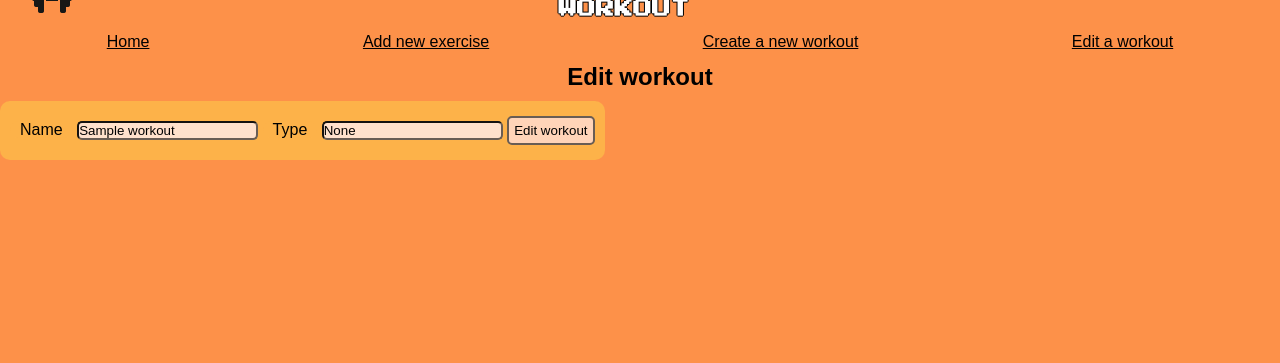
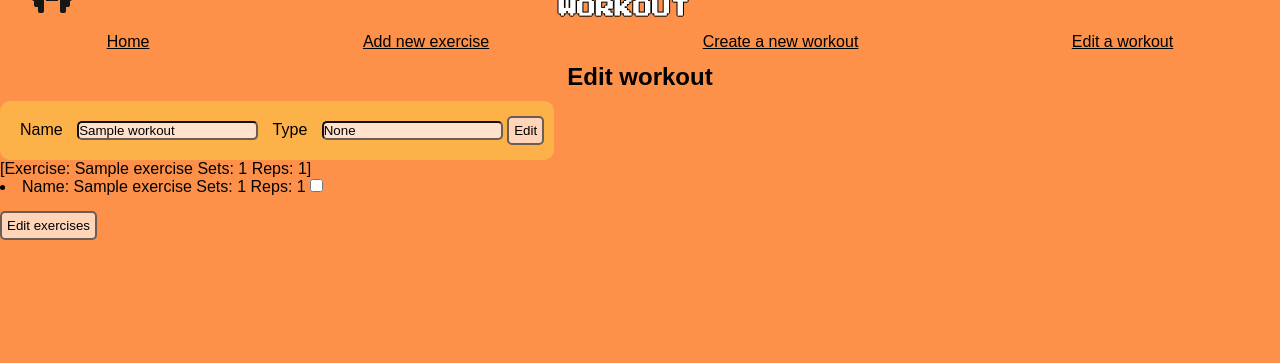
Before and after one commit to frasey/workout, a Flask app: page /workout/1/edit in a window 1280 px wide. Shown: the part 16-379 px from the top of the page. Run offline with Flask 3, Linux system fonts and the light colour scheme; tables that the repository leaves empty hold one stand-in row (values such as "Sample post"); some libraries are stand-ins or nearby versions.

Commit message:
added user and reward controllers and blueprints, started to work on workout completed input/route

```diff
--- a/app.py
+++ b/app.py
@@ -12,7 +12,11 @@ migrate = Migrate(app, db)
 from controllers.exercise_controller import exercise_blueprint
 from controllers.workout_controller import workout_blueprint
 from controllers.workout_exercise_controller import workout_exercise_blueprint
+from controllers.user_controller import user_blueprint
+from controllers.rewards import rewards_blueprint
 
 app.register_blueprint(exercise_blueprint)
 app.register_blueprint(workout_blueprint)
 app.register_blueprint(workout_exercise_blueprint)
+app.register_blueprint(user_blueprint)
+app.register_blueprint(rewards_blueprint)
--- /dev/null
+++ b/controllers/rewards.py
@@ -0,0 +1,5 @@
+from flask import Blueprint
+from app import db
+from models.rewards import Reward
+
+rewards_blueprint = Blueprint("/rewards", __name__)
--- /dev/null
+++ b/controllers/user_controller.py
@@ -0,0 +1,5 @@
+from flask import Blueprint
+from app import db
+from models.user import User
+
+user_blueprint = Blueprint("/user", __name__)
--- a/controllers/workout_controller.py
+++ b/controllers/workout_controller.py
@@ -3,6 +3,7 @@ from app import db
 from models.workout import Workout
 from models.exercise import Exercise
 from models.workout_exercise import Workout_exercise
+from models.user import User
 
 workout_blueprint = Blueprint("/workout", __name__)
 
@@ -10,7 +11,13 @@ workout_blueprint = Blueprint("/workout", __name__)
 @workout_blueprint.route("/workout")
 def all_workouts():
     workouts = Workout.query.all()
-    return render_template("index.jinja", workouts=workouts)
+    args = request.args
+    workout_id = args.get("workout")
+    if workout_id:
+        exercises = Workout_exercise.filter_by(workout_id)
+        return render_template("index.jinja", workouts=workouts, exercises=exercises)
+    else:
+        return render_template("index.jinja", workouts=workouts)
 
 @workout_blueprint.route("/workout", methods=["POST"])
 def show_homepage_workout():
@@ -77,10 +84,25 @@ def show_all_workouts():
 @workout_blueprint.route("/workout/<id>/edit")
 def edit_workout(id):
     workout = Workout.query.get(id)
-    return render_template('workouts/edit.jinja', workout=workout)
+    exercises = Exercise.query.all()
+    return render_template('workouts/edit.jinja', workout=workout, exercises=exercises)
 
-# update workout
+# update workout including exercises
+@workout_blueprint.route("/workout/<int:id>/edit", methods=["POST"])
+def update_workout_in_db(id):
 
+    is_key_present= "selected" in request.form
+    if is_key_present:
+        exercise_ids = request.form.getlist("selected")
+
+    for value in exercise_ids:
+        exercise_id=int(value)
+        Workout_exercise(exercise_id=exercise_id, workout_id=id)
+
+        db.session.commit()
+
+    workout_id = id
+    return redirect(f"/workout/{workout_id}")
 
 # delete workout
 @workout_blueprint.route("/workout/<id>/delete", methods=['POST'])
@@ -89,3 +111,17 @@ def delete_workout(id):
     db.session.delete(workout)
     db.session.commit()
     return redirect("/workout/all-workouts")
+
+# workout completed
+@workout_blueprint.route("/workout/<id>/workout-completed", methods=['POST'])
+def workout_completed(id):
+    workout = Workout.query.get(id)
+    workout.completed = True
+
+    if workout_completed:
+        user = User.query.all()
+        print("user info:", user)
+        points = user.points + 1
+        db.session.add(points)
+        db.session.commit()
+    return redirect("/workout")
--- a/models/exercise.py
+++ b/models/exercise.py
@@ -10,4 +10,4 @@ class Exercise(db.Model):
     # using secondary in Workout so don't need to declare relationship twice
 
     def __repr__(self):
-        return f"Exercise: {self.id}: {self.name}"
+        return f"Exercise: {self.name} Sets: {self.sets} Reps: {self.reps}"
--- a/models/rewards.py
+++ b/models/rewards.py
@@ -1,6 +1,6 @@
 from app import db
 
-class Rewards(db.Model):
+class Reward(db.Model):
     id = db.Column(db.Integer, primary_key=True)
     reward = db.Column(db.String(64))
     user_id = db.Column(db.Integer, db.ForeignKey("users.id"))
--- a/models/user.py
+++ b/models/user.py
@@ -2,6 +2,7 @@ from app import db
 
 class User(db.Model):
     __tablename__ = "users"
+
     id = db.Column(db.Integer, primary_key=True)
     name = db.Column(db.String(64))
     points = db.Column(db.Integer)
--- a/models/workout.py
+++ b/models/workout.py
@@ -11,4 +11,4 @@ class Workout(db.Model):
     # primary is model to access, secondary is what you're accessing it through
 
     def __repr__(self):
-        return f"Workout: {self.id}: {self.name}"
+        return f"Workout: {self.id}: {self.name}, completed: {self.completed}"
--- a/templates/workouts/all-workouts.jinja
+++ b/templates/workouts/all-workouts.jinja
@@ -8,7 +8,7 @@
     {% for workout in workouts %}
     <div class="workout-list"></div>
         <h3>{{ workout.name}}</h3>
-        <p>{{ workout.exercises }}</p>
+        <p>{{ workout.exercises }}
         <a href="/workout/{{workout.id}}/edit">Edit</a>
         <form action="/workout/{{ workout.id }}/delete" method="post">
             <input class="delete" type="submit" value="Delete">
--- a/templates/workouts/edit.jinja
+++ b/templates/workouts/edit.jinja
@@ -9,8 +9,21 @@
         <label class="form" for="type">Type</label>
         <input class="dropdown" type="text" name="type" id="type" value="{{workout.type}}">
 
-        <input class="submit-input" type="submit" value="Edit workout">
+        <input class="submit-input" type="submit" value="Edit">
 
     </form>
 
+    {{workout.exercises}}
+
+    <form action="/workout/{{workout.id}}/edit" method="post">
+        {% for exercise in exercises %}
+            <li>Name: {{exercise.name}}  Sets: {{exercise.sets}}  Reps: {{exercise.reps}}
+                    <label for="selected"></label>
+                    <input type="checkbox" id="selected" name="selected" value={{exercise.id}}>
+            </li>
+        {% endfor %}
+
+            <input class="submit-input" type="submit" value="Edit exercises">
+    </form>
+
 {% endblock content %}
--- a/templates/workouts/show_workout.jinja
+++ b/templates/workouts/show_workout.jinja
@@ -4,5 +4,8 @@
     <br>
     {{ workout.exercises }}
 
-    <p>add functionality here to show workout completed</p>
+    <form action="/workout/{{workout.id}}/workout-completed" method="post">
+        <label for="workout-completed"></label>
+        <input type="submit" name="workout-completed" id="workout-completed" value="Workout Completed">
+    </form>
 {% endblock content %}
```
Also changed, not shown: migrations/versions/4ec4f3a335a3_.py (added, +34 -0 lines), migrations/versions/7c1d7edb6520_.py (added, +42 -0 lines), migrations/versions/a7f4a73ca2f1_.py (added, +33 -0 lines), templates/index.jinja (+17 -0 lines).
